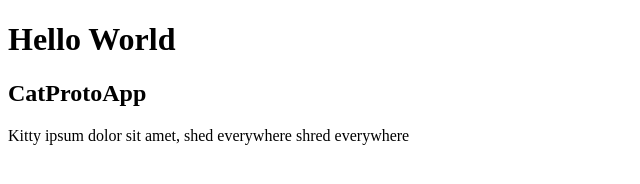
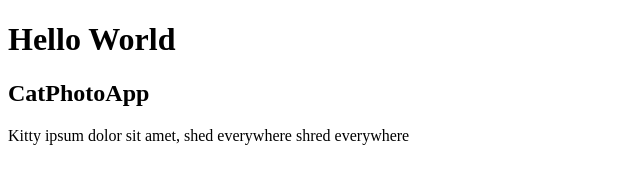
Before and after one commit to kenoaljiji/Repo03, a website: page ex15/src/index.html in a window 1280 px wide. Shown: the full height of the page, 0-640 px from the left. Drawn offline with Linux system fonts and the light colour scheme.

Commit message:
fixing a misspell words

```diff
--- a/ex15/src/index.html
+++ b/ex15/src/index.html
@@ -8,7 +8,7 @@
 </head>
 <body>
     <h1>Hello World</h1>
-    <h2>CatProtoApp</h2>
+    <h2>CatPhotoApp</h2>
     <p>Kitty ipsum dolor sit amet, shed everywhere shred everywhere</p>
 </body>
 </html>
```
